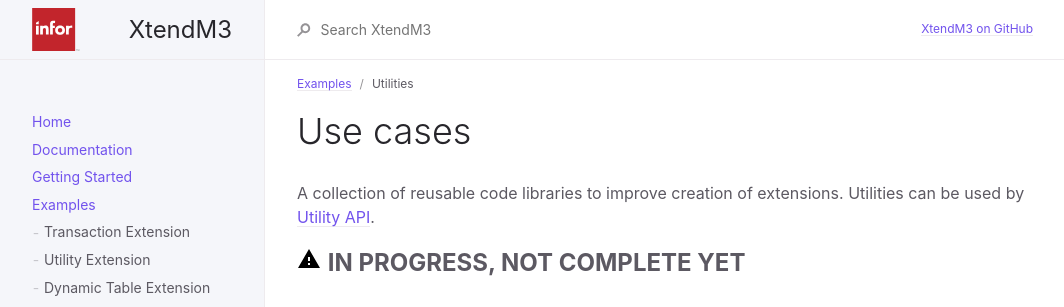
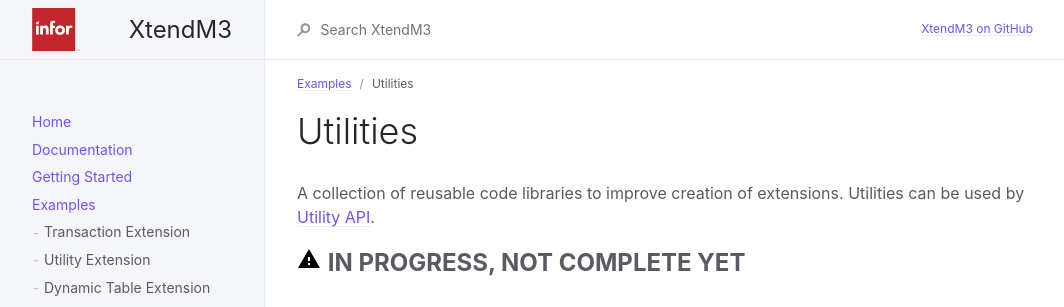
Before and after one commit to infor-cloud/xtendm3, a Jekyll site: the page built from docs/examples/utilities/utilities.md, in a window 1280 px wide. Shown: the top 307 px of the page, without its empty margins (107-1171 px from the left). Built offline with Jekyll 4.4.1, drawn with Linux system fonts in a browser that asks for light colours.

Commit message:
minor text update

```diff
--- a/docs/examples/utilities/utilities.md
+++ b/docs/examples/utilities/utilities.md
@@ -7,7 +7,7 @@ has_children: true
 permalink: docs/examples/utilities
 ---
 
-# Use cases
+# Utilities
 {: .no_toc }
 
 A collection of reusable code libraries to improve creation of extensions. Utilities can be used by [Utility API](../../../docs/documentation/api-specification/utility-api).
```
